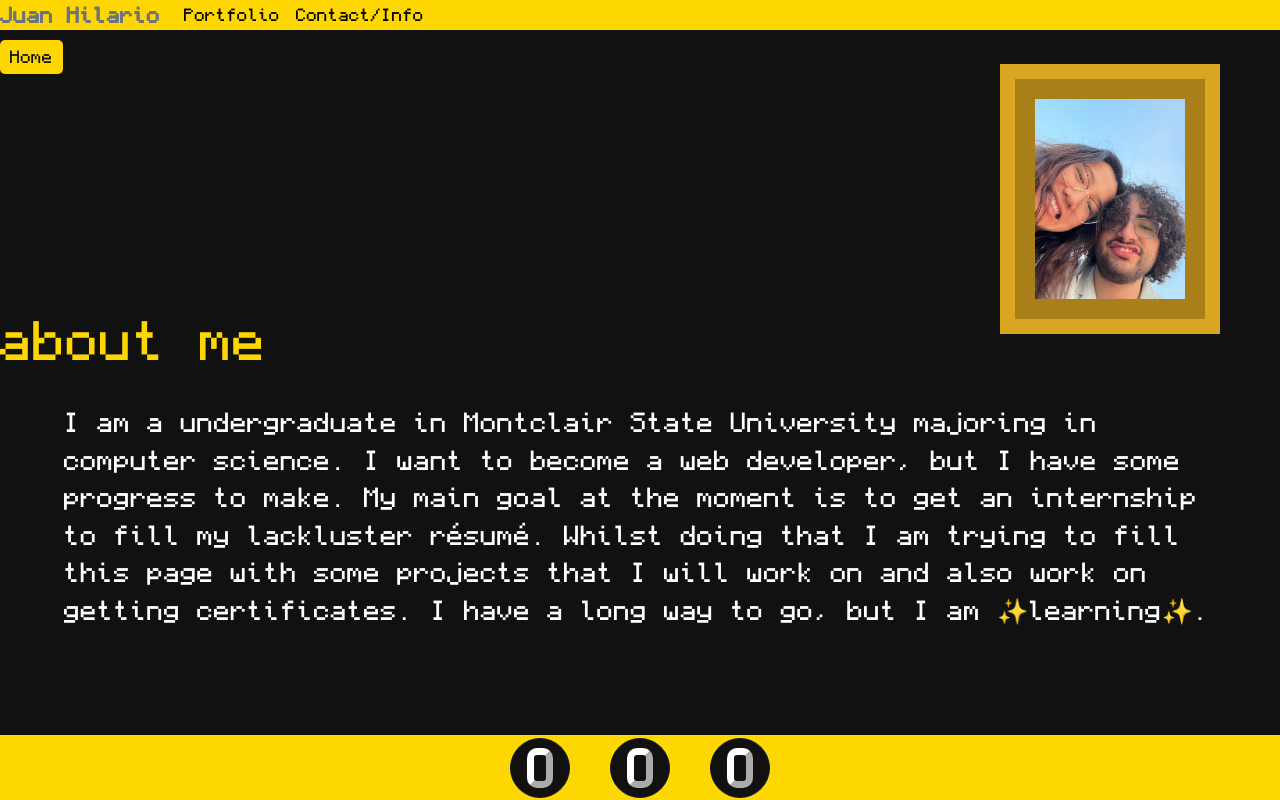
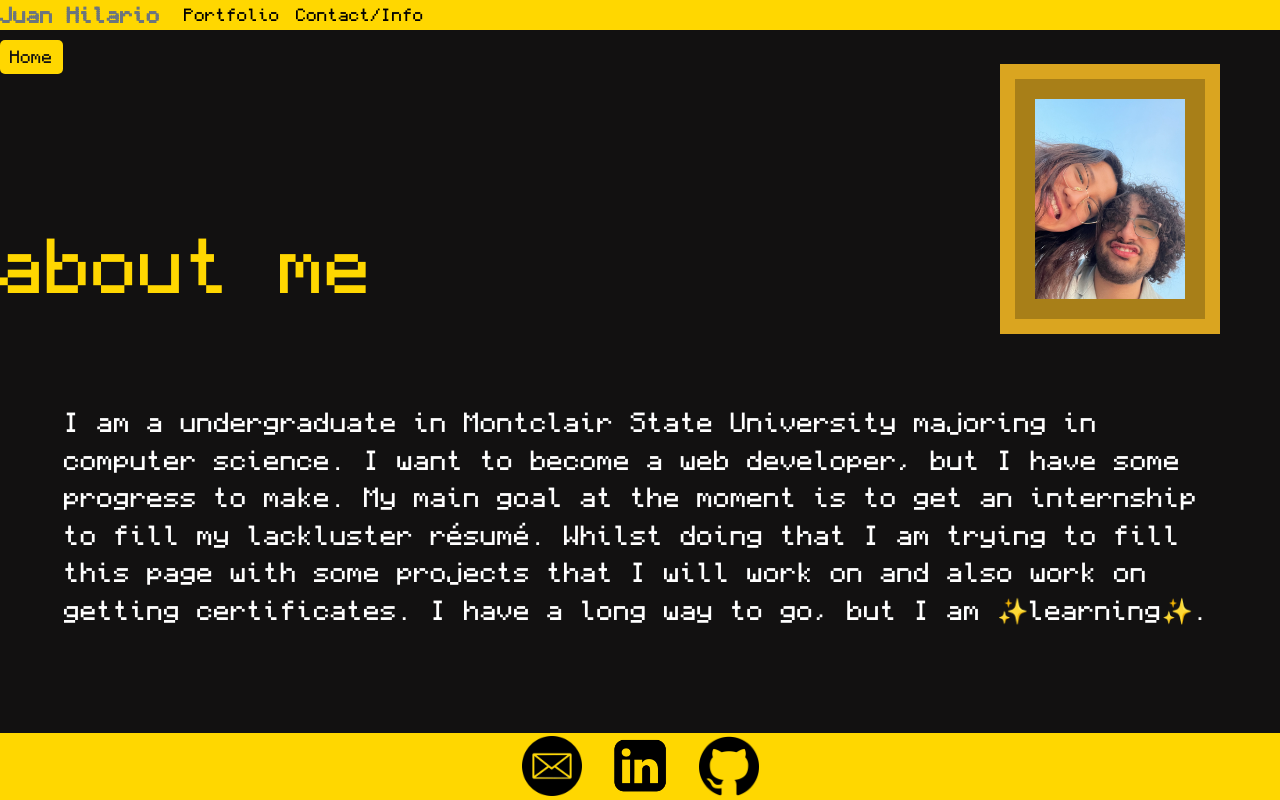
Before and after one commit to Juan-Hilario/PersonalWebsite, a Django app: page / in a window 1280 px wide. Run offline with Django 4.2, Linux system fonts and the light colour scheme.

Commit message:
Added Icons
added Social button icons, fixed some spacing issues with paragraph and footer.

```diff
--- a/PersonalWebsite/htmlManager/static/styles.css
+++ b/PersonalWebsite/htmlManager/static/styles.css
@@ -18,6 +18,7 @@ body{
     background-color: var(--primary-color);
     overflow-x:hidden;/* Makes it so there cannot be a horizontal scroll bar */
     color:var(--text-color);
+    overflow-y: auto;
 }
 .navbar{
     position:fixed;
@@ -81,9 +82,7 @@ h1{
     position: relative;
     top: 60%;
     font-size: 25px;
-    margin-left: 5%;
-    margin-right: 5%;
-    margin-top:5%
+    margin: 5% 5% 10% 5%;
 }
 
 .contactButton{
@@ -147,9 +146,9 @@ h1{
 }
 
 .subHeading{
-    font-size: 50px;
+    font-size: 70px;
     position: relative;
-    top: 240px;
+    top: 150px;
 
 }
 #topContent{
@@ -162,11 +161,9 @@ h1{
 }
 
 @media (max-width: 546px){
-    .contentStyle1{
-       font-size:85%;
-    }
     .subHeading{
-        font-size: 99%;
+        font-size:50;
+        top: 40px;
     }
 }
 
@@ -175,15 +172,16 @@ footer{
     position: fixed;
     bottom: 0;
     width: 100%;
-    height: 65px;
+    max-height: 10vh;
     background-color: var(--secondary-color);
     display: flex;
     justify-content: center;
+
 }
 .socialsCirc{
-    border: 1px solid #0F1C3F;
+    border: 1px solid transparent;
 
-    background-color: var(--primary-color);
+
     width: 60px;
     height:60px;
     border-radius: 50%;
@@ -192,3 +190,7 @@ footer{
     justify-content: center;
     align-items: center;
 }
+.socialsButton{
+    border: none;
+    background-color: transparent;
+}
--- a/PersonalWebsite/htmlManager/templates/htmlManager/layout.html
+++ b/PersonalWebsite/htmlManager/templates/htmlManager/layout.html
@@ -54,21 +54,21 @@
         {% endblock %}
         <footer>
             <div class="socialsCirc">
-                <button id ="emailButton" class="contactButton" onclick="copyText()">
-                    <img/>
+                <button class= "socialsButton"  onclick="copyText()">
+                    <img style="width:60px; height: 60px;" src="{%static 'assets/img/emailIcon.png' %}"/>
                 </button>
             </div>
-            <div class="socialsCirc">
+            <div class="socialsCircd">
                 <a target="_blank" href="https://www.linkedin.com/in/juan-hilario-884b0b23a/">
-                    <button role="" class="contactButton" >
-                        <img/>
+                    <button role="" class="socialsButton">
+                        <img style="width:65px; height: 65px;" src="{%static 'assets/img/linkedinIcon.png' %}"/>
                     </button>
                 </a>
             </div>
             <div class="socialsCirc">
                 <a target="_blank" href="https://github.com/Juan-Hilario">
-                    <button role="" class="contactButton" >
-                        <img/>
+                    <button role="" class="socialsButton" >
+                        <img style="width:60px; height: 60px;" src="{%static 'assets/img/githubIcon.png' %}"/>
                     </button>
                 </a>
             </div>
@@ -100,8 +100,6 @@
             window.addEventListener("resize", updateSize);
         </script>
         <script src="{% static '/scripts/copyAlert.js/' %}">
-
-
         </script>
 
     </body>
```
Also changed, not shown: PersonalWebsite/htmlManager/static/assets/img/Clipboard_Icon.png (deleted), PersonalWebsite/htmlManager/static/assets/img/emailIcon.png (added), PersonalWebsite/htmlManager/static/assets/img/githubIcon.png (added), PersonalWebsite/htmlManager/static/assets/img/linkedinIcon.png (added), 6 other files.
